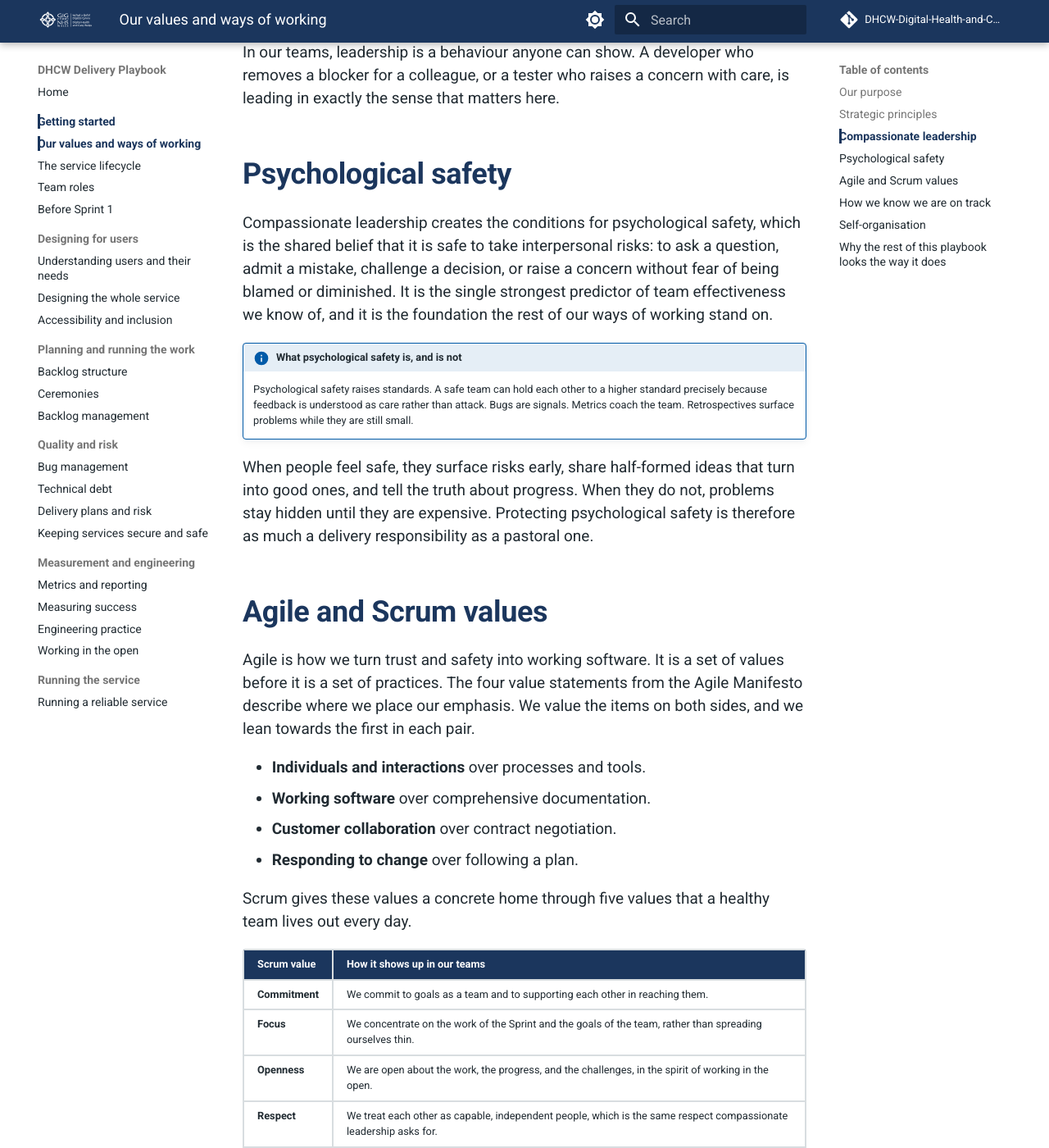
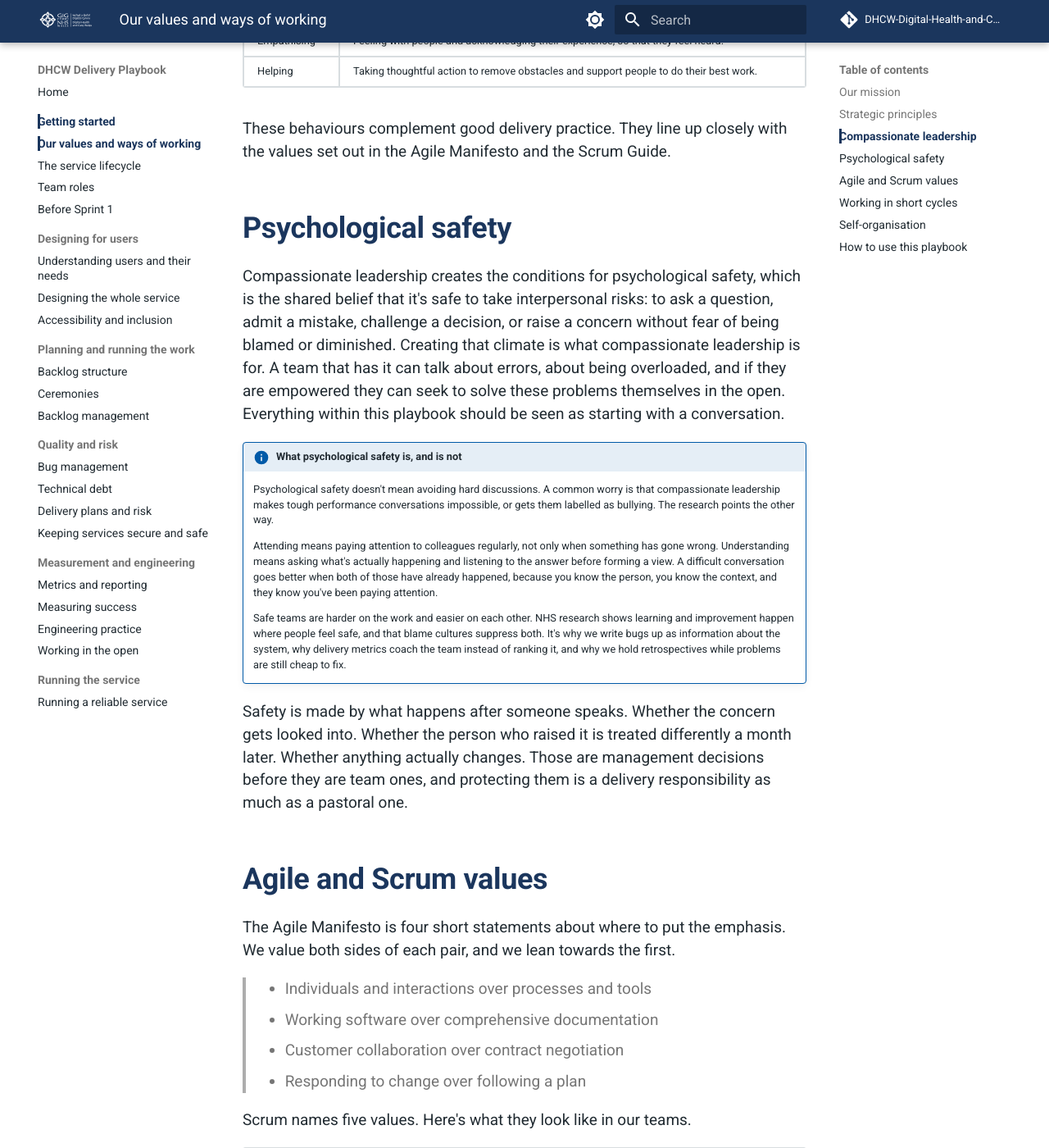
Before and after one commit to DHCW-Digital-Health-and-Care-Wales/dhcw-delivery-playbook, an MkDocs documentation site: the page built from docs/values-and-ways-of-working.md, in a window 1280 px wide and 1400 px high, scrolled down 2063 px. Shown: the whole window at 82% size. Built offline with MkDocs 1.6.1 and Material for MkDocs 9.7.7, drawn with Linux system fonts in a browser that asks for light colours; comment, search, counter and statistics services are not loaded; some of the changed text lies outside the part shown.

Commit message:
Replace values chapter with edited version

```diff
--- a/docs/values-and-ways-of-working.md
+++ b/docs/values-and-ways-of-working.md
@@ -1,94 +1,162 @@
 # Our values and ways of working
 
-This playbook is full of process: phases, roles, ceremonies, and engineering standards. None of that process is the point. It exists to express a set of values, and it only works when those values come first. This page sets out where we start, so that the rest of the playbook reads as the natural consequence of what we believe rather than a set of rules to follow.
+This playbook is mostly process: phases, roles, ceremonies, engineering
+standards. However, our processes should only exist as an expression of our
+values and mission, so this section looks at the core principles we stand on as
+an organisation. Everything later in the playbook rests on them.
 
-The logic runs in one line. DHCW exists to improve health and care for the people of Wales. We can only do that well through teams of people, and people do their best work when they are led with compassion, feel safe to speak, and are trusted to organise their own work. Agile and Scrum give that trust a shape. Read the sections below in order, because each one depends on the one before it.
+We also understand that practice varies across DHCW teams today, and some of what
+follows describes where we're going more than where we are. What's here has been
+built up over time, from lessons learned by the teams behind our most visible
+products and services.
 
-## Our purpose
+## Our mission
 
-Digital Health and Care Wales builds and runs the national digital services that clinicians, patients, and the public rely on every day. Our purpose is to improve health and care outcomes for the people of Wales, safely, equitably and sustainably. Shipping software is how we get there, never the point in itself.
+DHCW is here to make digital a force for good in health and care. We work in
+partnership to provide the digital and data products and services that health and
+social care in Wales depend on, and we run or work with more than 100 of them.
 
-That purpose sets the bar for everything else. A practice that does not ultimately serve users and the wider system is a practice we should question, whatever tradition or convenience recommends it. This is also what the Well-being of Future Generations (Wales) Act 2015 asks of every Welsh public body: meet the needs of the present without compromising the ability of future generations to meet theirs.
+Shipping software is how we get there, never the point in itself. Force for good
+is a test we can apply to our own work, because it asks who benefits and how we'd
+know. A product or service that saves the organisation money and costs a district
+nurse twenty minutes a day hasn't passed it.
+
+The Well-being of Future Generations (Wales) Act 2015 asks something similar of
+every Welsh public body: meet the needs of the present without compromising the
+ability of future generations to meet theirs. Accessibility and the Welsh
+language sit alongside that. They're legal duties, and they apply from the first
+Sprint.
 
 ## Strategic principles
 
-Our purpose is expressed through a small number of principles that shape how we prioritise and decide. They are the questions we return to when a trade-off is hard.
+These principles are part of the decision framework we use when we have to make a
+trade-off. They're set out in the <a href="https://dhcw.nhs.wales/about-us/key-documents/strategies/organisational-strategy-2024-2030/our-principles/">DHCW organisational strategy 2024 to 2030</a>.
+The right-hand column is this playbook's reading of what they ask of a delivery
+team.
 
-| Principle | What it means in practice |
+| Principle | What it asks of a delivery team |
 | --- | --- |
-| **User need first** | We start from the needs of patients, clinicians, and the public, evidenced through research. |
-| **Safe and equitable** | Clinical safety, accessibility, and the Welsh language are designed in from the start. A service that works for some people but not others is not finished. |
-| **Open by default** | We work in the open, share what we learn, and prefer transparency because we are accountable to the public who fund us. |
-| **Sustainable delivery** | We build for the long run: maintainable systems, healthy teams, and a pace we can keep. Short-term speed that burns people or accrues hidden risk is a false economy. |
+| Put people first | We start from the needs of patients, clinicians and the public, and we test our assumptions with them before we build. |
+| Simplify | We take steps out. Fewer systems, fewer handoffs, fewer things a user has to learn. |
+| Design for more data, more digital | We build for reuse and interoperability, on the assumption that what we capture once will be needed somewhere else. |
+| Find more value | We look for the version that costs less to run and gives more back, and we say so when something isn't worth building. |
+| Learn from the past and embrace the future | We find out what's already been tried here before we start, and we're willing to change our minds about it. |
 
 ## Compassionate leadership
 
-Across NHS Wales, we adopt the compassionate leadership approach developed with Health Education and Improvement Wales (HEIW). Compassion is how high-performing teams are sustained under real pressure. Compassionate leadership is described through four behaviours, and they belong to everyone in a team, not only to those with a job title that includes the word lead.
+NHS Wales uses the compassionate leadership approach developed with Health
+Education and Improvement Wales (HEIW), grounded in Michael West's research. It
+describes four behaviours, and they belong to everyone in a team, whatever their
+job title.
 
 | Behaviour | What it asks of us |
 | --- | --- |
-| **Attending** | Paying full attention to colleagues and being present with them, noticing how people are as well as what they are doing. |
-| **Understanding** | Taking time to understand the situation people face, rather than jumping to conclusions or solutions. |
-| **Empathising** | Feeling with people and acknowledging their experience, so that they feel heard. |
-| **Helping** | Taking thoughtful action to remove obstacles and support people to do their best work. |
+| Attending | Paying full attention to colleagues and being present with them, noticing how people are as well as what they are doing. |
+| Understanding | Taking time to understand the situation people face, rather than jumping to conclusions or solutions. |
+| Empathising | Feeling with people and acknowledging their experience, so that they feel heard. |
+| Helping | Taking thoughtful action to remove obstacles and support people to do their best work. |
 
-In our teams, leadership is a behaviour anyone can show. A developer who removes a blocker for a colleague, or a tester who raises a concern with care, is leading in exactly the sense that matters here.
+These behaviours complement good delivery practice. They line up closely with the
+values set out in the Agile Manifesto and the Scrum Guide.
 
 ## Psychological safety
 
-Compassionate leadership creates the conditions for psychological safety, which is the shared belief that it is safe to take interpersonal risks: to ask a question, admit a mistake, challenge a decision, or raise a concern without fear of being blamed or diminished. It is the single strongest predictor of team effectiveness we know of, and it is the foundation the rest of our ways of working stand on.
+Compassionate leadership creates the conditions for psychological safety, which
+is the shared belief that it's safe to take interpersonal risks: to ask a
+question, admit a mistake, challenge a decision, or raise a concern without fear
+of being blamed or diminished. Creating that climate is what compassionate
+leadership is for. A team that has it can talk about errors, about being
+overloaded, and if they are empowered they can seek to solve these problems
+themselves in the open. Everything within this playbook should be seen as
+starting with a conversation.
 
 !!! info "What psychological safety is, and is not"
-    Psychological safety raises standards. A safe team can hold each other to a higher standard precisely because feedback is understood as care rather than attack. Bugs are signals. Metrics coach the team. Retrospectives surface problems while they are still small.
 
-When people feel safe, they surface risks early, share half-formed ideas that turn into good ones, and tell the truth about progress. When they do not, problems stay hidden until they are expensive. Protecting psychological safety is therefore as much a delivery responsibility as a pastoral one.
+    Psychological safety doesn't mean avoiding hard discussions. A common worry
+    is that compassionate leadership makes tough performance conversations
+    impossible, or gets them labelled as bullying. The research points the other
+    way.
+
+    Attending means paying attention to colleagues regularly, not only when
+    something has gone wrong. Understanding means asking what's actually
+    happening and listening to the answer before forming a view. A difficult
+    conversation goes better when both of those have already happened, because
+    you know the person, you know the context, and they know you've been paying
+    attention.
+
+    Safe teams are harder on the work and easier on each other. NHS research
+    shows learning and improvement happen where people feel safe, and that blame
+    cultures suppress both. It's why we write bugs up as information about the
+    system, why delivery metrics coach the team instead of ranking it, and why we
+    hold retrospectives while problems are still cheap to fix.
+
+Safety is made by what happens after someone speaks. Whether the concern gets
+looked into. Whether the person who raised it is treated differently a month
+later. Whether anything actually changes. Those are management decisions before
+they are team ones, and protecting them is a delivery responsibility as much as a
+pastoral one.
 
 ## Agile and Scrum values
 
-Agile is how we turn trust and safety into working software. It is a set of values before it is a set of practices. The four value statements from the Agile Manifesto describe where we place our emphasis. We value the items on both sides, and we lean towards the first in each pair.
+The Agile Manifesto is four short statements about where to put the emphasis. We
+value both sides of each pair, and we lean towards the first.
 
-- **Individuals and interactions** over processes and tools.
-- **Working software** over comprehensive documentation.
-- **Customer collaboration** over contract negotiation.
-- **Responding to change** over following a plan.
+> - Individuals and interactions over processes and tools
+> - Working software over comprehensive documentation
+> - Customer collaboration over contract negotiation
+> - Responding to change over following a plan
 
-Scrum gives these values a concrete home through five values that a healthy team lives out every day.
+Scrum names five values. Here's what they look like in our teams.
 
 | Scrum value | How it shows up in our teams |
 | --- | --- |
-| **Commitment** | We commit to goals as a team and to supporting each other in reaching them. |
-| **Focus** | We concentrate on the work of the Sprint and the goals of the team, rather than spreading ourselves thin. |
-| **Openness** | We are open about the work, the progress, and the challenges, in the spirit of working in the open. |
-| **Respect** | We treat each other as capable, independent people, which is the same respect compassionate leadership asks for. |
-| **Courage** | We have the courage to do the right thing, to work on hard problems, and to raise concerns, which is only possible where there is psychological safety. |
+| Commitment | We commit to a Sprint goal together, and to helping each other reach it. |
+| Focus | We work on the Sprint goal. Work that arrives mid-Sprint gets discussed before it gets absorbed. |
+| Openness | We're open about the work, the progress and the problems, including with people outside the team. |
+| Respect | We treat each other as capable people who can be trusted with hard things. |
+| Courage | We take on the hard problems and raise concerns, including the ones where we might turn out to be wrong. |
 
-These values are not separate from the compassionate leadership behaviours above. Respect, openness, and courage are how compassion and safety look once a team is delivering together under a shared cadence.
+## Working in short cycles
 
-## How we know we are on track
+We plan in short cycles because we can't know everything up front. Complex work
+teaches you as you go. So we show the work, look at it closely and often, and
+change what we're doing when the evidence points somewhere else. Every ceremony
+and every metric in this playbook is a version of that loop.
 
-We plan in short cycles because we cannot know everything up front. Complex work teaches you as you go. So we make our work visible, we look at it closely and often, and we change course based on what we see. That loop, show the work, inspect it, adapt, is the engine underneath every ceremony and every metric in this playbook.
-
-It only works if three things hold. The work has to be visible, or there is nothing useful to inspect. We have to actually look, in standups, reviews, retrospectives, and the numbers we watch. And we have to be willing to change what we are doing when the evidence points that way. Take any one of those away and the cycle stops turning.
-
-This is why we favour small steps, fast feedback, and decisions made close to the work. Each short cycle is a chance to learn something and put it to use before it costs us.
+It fails in predictable ways. Work that isn't visible can't be inspected.
+Standups and reviews nobody has prepared for stop telling us anything. A
+retrospective that produces no change is a meeting.
 
 ## Self-organisation
 
-All of this comes together in self-organisation. Because our teams are led with compassion, feel safe, and share the agile and Scrum values, we can trust them to decide how best to do their work. A self-organising team is given a clear goal and the support to reach it, and then it works out for itself how to get there.
+We give a team a goal and the support to reach it. The team works out how.
 
-Self-organisation changes where structure and accountability come from. Structure comes from shared practices, a clear Definition of Done, and the cadence of ceremonies. Accountability comes from working in the open, from metrics the team owns, and from commitments the team makes to itself. What self-organisation removes is the idea that good work has to be handed down and checked from above.
+Structure still exists. It comes from shared practices, a clear Definition of
+Done, and the cadence of ceremonies. Accountability still exists too: the team
+works in the open, and it makes commitments it expects to be held to. What
+changes is that good work no longer has to be handed down and checked from above.
 
-!!! note "Trust is the through line"
-    Purpose gives us a reason. Compassionate leadership and psychological safety make it safe to be honest. Agile and Scrum values give that honesty a shape. Self-organisation is what becomes possible once all of that is in place. Every practice in the rest of this playbook is an expression of trusting capable people to do meaningful work well.
+Self-organising doesn't mean unsupported. Some organisational and strategic
+goals, clinical safety standards, architectural constraints and funding come from
+outside the team. The goal is that a team can solve the vast majority of its
+problems within the team, and empower itself to do so, not that a team sits in
+isolation from context.
 
-## Why the rest of this playbook looks the way it does
+## How to use this playbook
 
-Read with these values in mind, the rest of the playbook stops being a list of rules and becomes a set of choices with reasons behind them.
+Nobody reads a playbook end to end. Use it when there's a reason: a team is
+forming, you're starting something new, or a practice has stopped working and you
+want a place to start again.
 
-- The **service lifecycle** and **user need first** keep us honest about building the right thing before we build it well.
-- **Team roles** and **self-organisation** explain why we describe a team that holds together rather than a hierarchy that hands work down.
-- **Ceremonies** are how a self-organising team governs its own work, which is why they are framed as the team's rhythm.
-- **Bug management** and **metrics** are written as signals and coaching tools, because that is what psychological safety requires of them.
-- **Working in the open** follows directly from being open by default and accountable to the public we serve.
+Take it in pieces. A team that adopts everything in here at once will do all of
+it badly. Pick the thing that's costing you most, get it working, then pick the
+next one.
 
-If a practice in this playbook ever seems to work against these values, that is a sign the practice needs to change. Raise it, and help us make the playbook better.
+Treat what's here as the default. A team that wants to work differently can, as
+long as it can explain why and the reasoning holds up when the team looks back at
+it. That's how the playbook gets better.
+
+The chapters are ordered by service lifecycle. Very few teams will work through
+them in that order, so read them out of sequence and take what's useful.
+
+This playbook won't be used to assess teams. It's here to help you do the work.
```
